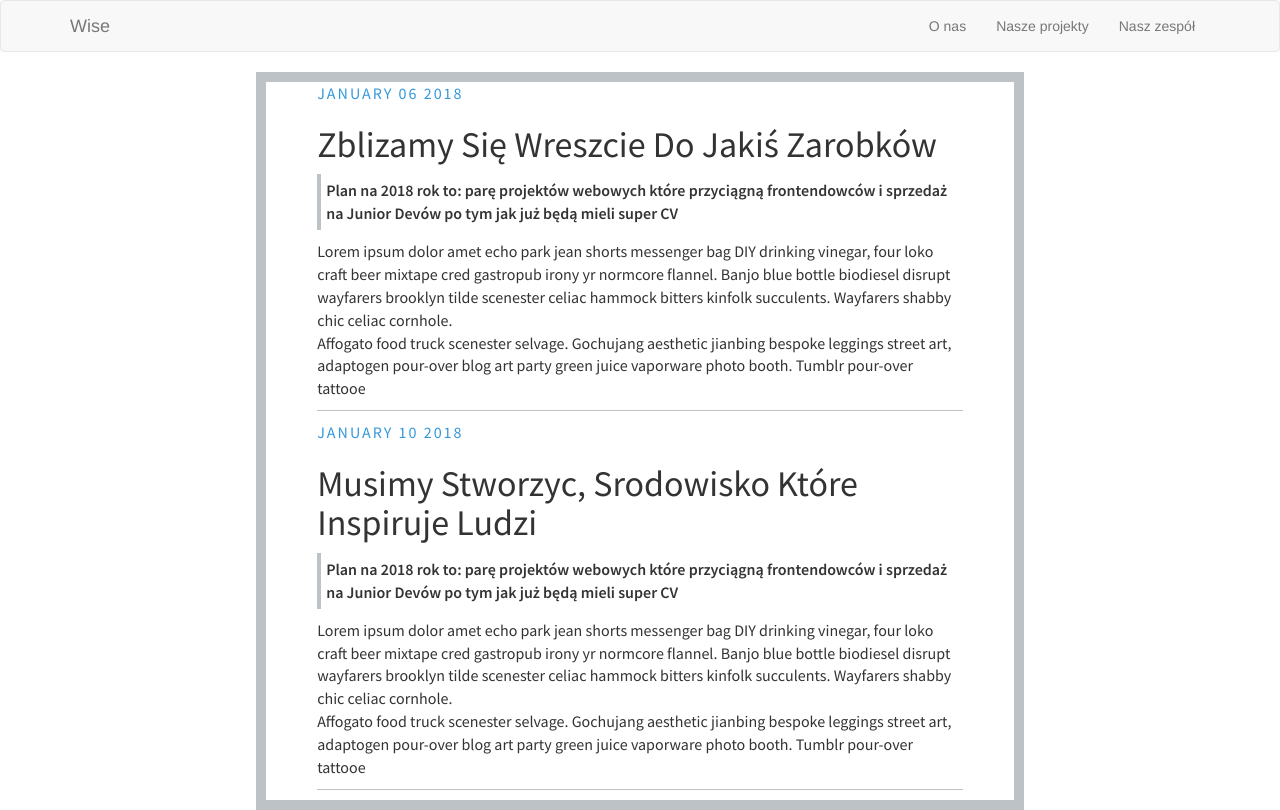
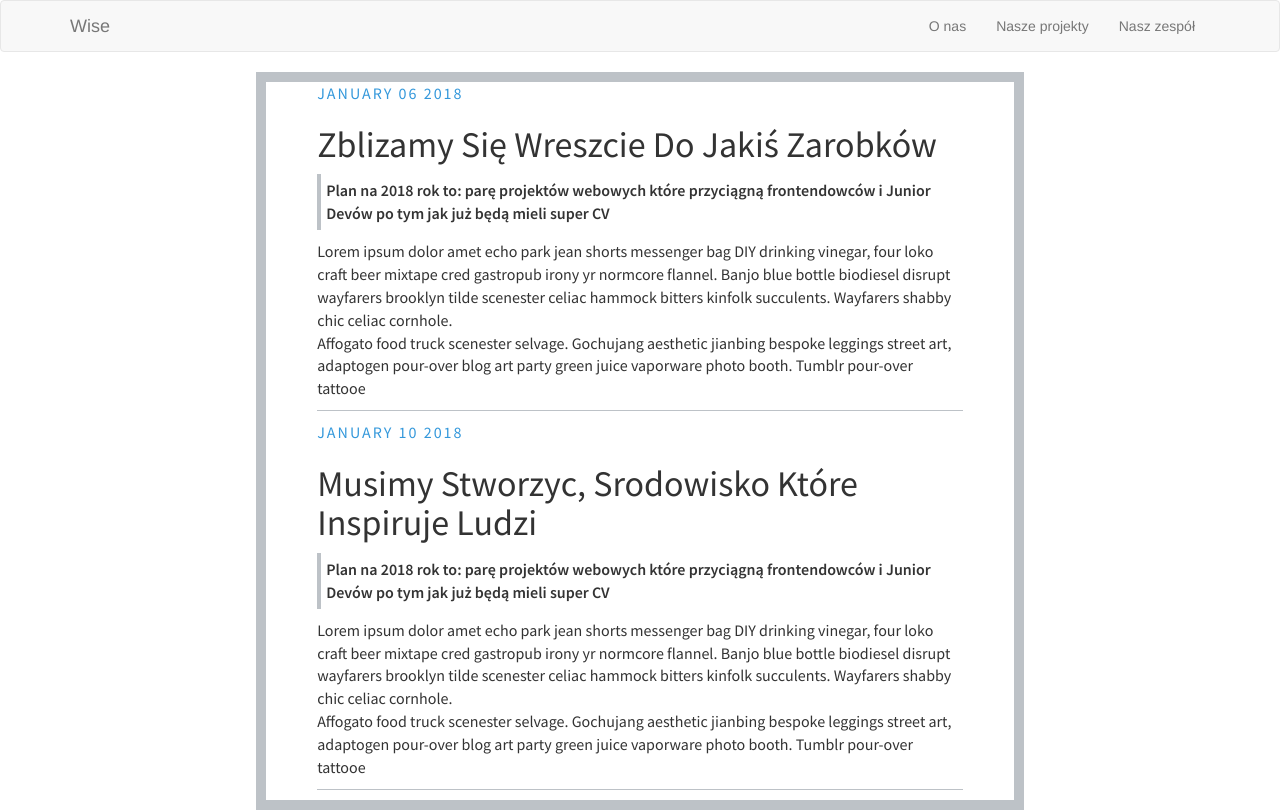
Before and after one commit to PiotrMikrut/Undemy_Bootcamp, a plain HTML site: page index.html in a window 1280 px wide. Drawn offline with nearby package versions, Linux system fonts and the light colour scheme.

Commit message:
Update index.html

```diff
--- a/index.html
+++ b/index.html
@@ -35,14 +35,14 @@
 	<div>
 	<p class="date">January 06 2018</p>
 	<h1>Zblizamy się wreszcie do jakiś zarobków</h1>
-	<p class="summary">Plan na 2018 rok to: parę projektów webowych które przyciągną frontendowców i sprzedaż na Junior Devów po tym jak już będą mieli super CV</p>
+	<p class="summary">Plan na 2018 rok to: parę projektów webowych które przyciągną frontendowców i  Junior Devów po tym jak już będą mieli super CV</p>
 	<p class="more">Lorem ipsum dolor amet echo park jean shorts messenger bag DIY drinking vinegar, four loko craft beer mixtape cred gastropub irony yr normcore flannel. Banjo blue bottle biodiesel disrupt wayfarers brooklyn tilde scenester celiac hammock bitters kinfolk succulents. Wayfarers shabby chic celiac cornhole.  </br>
 
 	Affogato food truck scenester selvage. Gochujang aesthetic jianbing bespoke leggings street art, adaptogen pour-over blog art party green juice vaporware photo booth. Tumblr pour-over tattooe</p>
 
 	<p class="date">January 10 2018</p>
 	<h1>Musimy stworzyc, srodowisko które inspiruje ludzi</h1>
-	<p class="summary">Plan na 2018 rok to: parę projektów webowych które przyciągną frontendowców i sprzedaż na Junior Devów po tym jak już będą mieli super CV</p>
+	<p class="summary">Plan na 2018 rok to: parę projektów webowych które przyciągną frontendowców i Junior Devów po tym jak już będą mieli super CV</p>
 	<p class="more">Lorem ipsum dolor amet echo park jean shorts messenger bag DIY drinking vinegar, four loko craft beer mixtape cred gastropub irony yr normcore flannel. Banjo blue bottle biodiesel disrupt wayfarers brooklyn tilde scenester celiac hammock bitters kinfolk succulents. Wayfarers shabby chic celiac cornhole.  </br>
 
 	Affogato food truck scenester selvage. Gochujang aesthetic jianbing bespoke leggings street art, adaptogen pour-over blog art party green juice vaporware photo booth. Tumblr pour-over tattooe</p>
```
